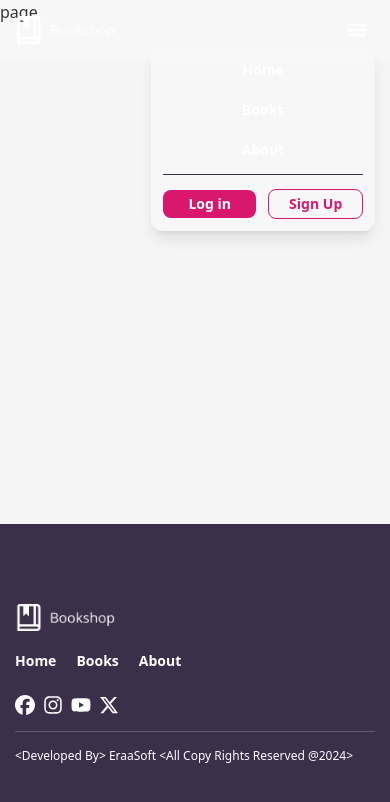
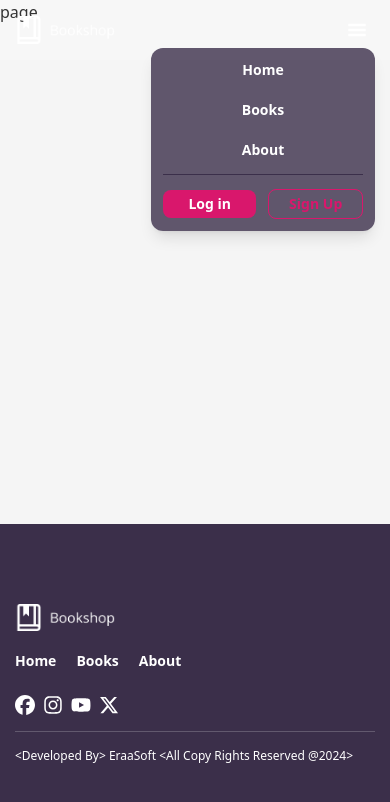
Before and after one commit to esraaTarek13/book-shop, a Next.js app: page /orders in a window 390 px wide. Both pictures are taken after a click on the button "Open menu". Shown: the top 802 px of the page. Built offline with nearby package versions, Linux system fonts and the light colour scheme; no server answers.

Commit message:
fix(navbar): close mobile menu on navigate/scroll

```diff
--- a/src/components/organisms/layout/MobileMenu.tsx
+++ b/src/components/organisms/layout/MobileMenu.tsx
@@ -1,10 +1,12 @@
 "use client";
+import { useState } from "react";
 import IconButton from "@/components/atoms/IconButton";
 import AuthActions from "@/components/molecules/AuthActions";
 import NavActions from "@/components/molecules/NavActions";
 import NavLinks from "@/components/molecules/NavLinks";
 import UserInfo from "@/components/molecules/UserInfo";
 import { useAuthStore } from "@/store/authStore";
+import { useCloseOnNavigateOrScroll } from "@/hooks/useCloseOnNavigateOrScroll";
 import * as DropdownMenu from "@radix-ui/react-dropdown-menu";
 import { GiHamburgerMenu } from "react-icons/gi";
 
@@ -13,12 +15,14 @@ interface MobileMenuProps {
 }
 
 export default function MobileMenu({ user }: MobileMenuProps) {
-  // Avoid flashing wrong auth state before store hydrates from storage
   const hasHydrated = useAuthStore((state) => state.hasHydrated);
+  const [open, setOpen] = useState(false);
+
+  useCloseOnNavigateOrScroll(open, () => setOpen(false));
 
   return (
     <section className="block md:hidden">
-      <DropdownMenu.Root>
+      <DropdownMenu.Root open={open} onOpenChange={setOpen}>
         <DropdownMenu.Trigger asChild>
           <IconButton
             icon={<GiHamburgerMenu size={20} />}
@@ -31,9 +35,8 @@ export default function MobileMenu({ user }: MobileMenuProps) {
           <DropdownMenu.Content
             align="end"
             sideOffset={8}
-            className="w-56 rounded-md bg-navbar shadow-lg p-3 flex flex-col gap-2 z-50"
+            className="w-56 rounded-md bg-card/80 shadow-lg p-3 flex flex-col gap-2 z-50"
           >
-            {/* Wishlist/cart shown only when logged in */}
             {!hasHydrated
               ? null
               : user && (
@@ -48,12 +51,10 @@ export default function MobileMenu({ user }: MobileMenuProps) {
                   </>
                 )}
 
-            {/* Primary nav links, stacked for mobile */}
             <NavLinks className="flex-col!" />
 
             <DropdownMenu.Separator className="h-px bg-card my-1.5" />
 
-            {/* User info if logged in, otherwise login/signup buttons */}
             {!hasHydrated ? null : user ? (
               <UserInfo
                 name={user?.name}
--- /dev/null
+++ b/src/hooks/useCloseOnNavigateOrScroll.ts
@@ -0,0 +1,28 @@
+"use client";
+
+import { useEffect } from "react";
+import { usePathname } from "next/navigation";
+
+// Closes an open dropdown/menu on route change or scroll (touch devices)
+export function useCloseOnNavigateOrScroll(
+    isOpen: boolean,
+    onClose: () => void
+) {
+    const pathname = usePathname();
+
+    // Close on route change
+    useEffect(() => {
+        onClose();
+        // eslint-disable-next-line react-hooks/exhaustive-deps
+    }, [pathname]);
+
+    // Close on scroll while open
+    useEffect(() => {
+        if (!isOpen) return;
+
+        const handleScroll = () => onClose();
+
+        window.addEventListener("scroll", handleScroll, { passive: true });
+        return () => window.removeEventListener("scroll", handleScroll);
+    }, [isOpen, onClose]);
+}
```
